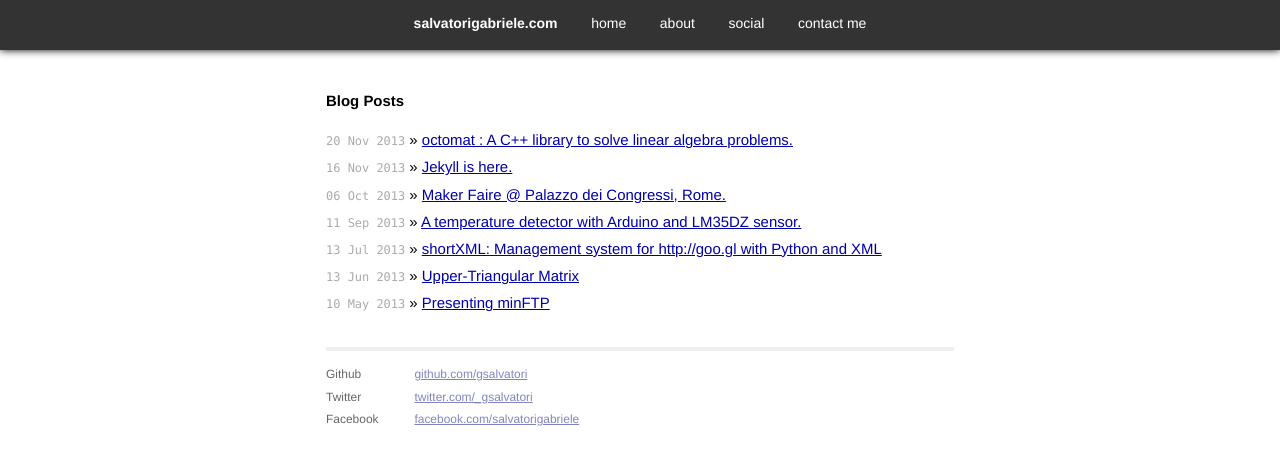
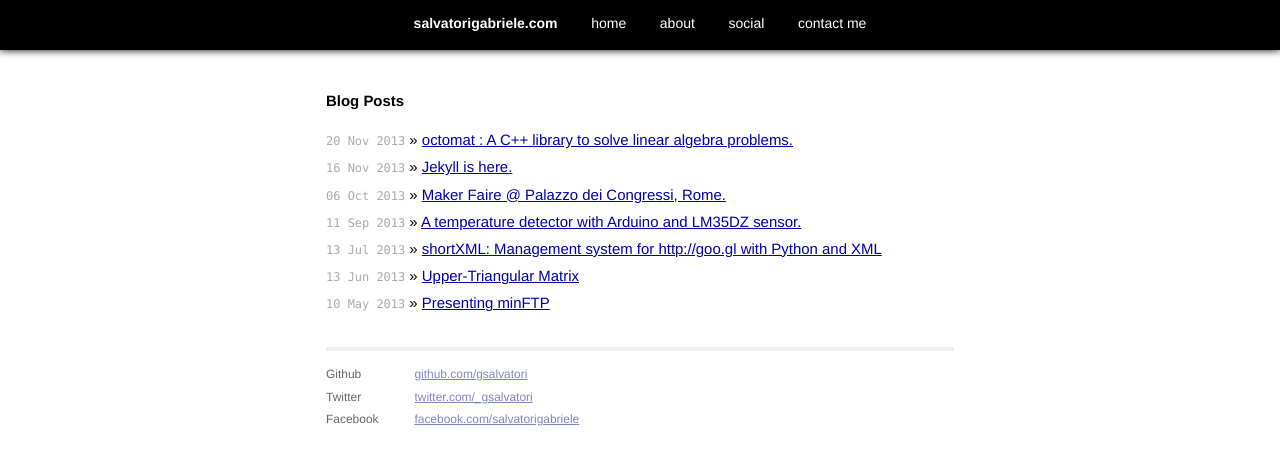
Before and after one commit to gsalvatori/salvatorigabriele.com, a Jekyll site: the page built from index.html, in a window 1280 px wide. Shown: the top 465 px of the page. Built offline with Jekyll 4.4.1, drawn with Linux system fonts in a browser that asks for light colours; Markdown is read by kramdown in place of the engine named in the settings.

Commit message:
Update main.css

```diff
--- a/css/main.css
+++ b/css/main.css
@@ -175,7 +175,7 @@ a:visited { color: #00a; }
   -moz-box-shadow: 0px 0px 8px 0px #000000;
   box-shadow: 0px 0px 8px 0px #000000;
   /* Adds the transparent background */
-  background-color: rgba(1, 1, 1, 0.8);
+  background-color: rgba(0,0,0,1.0);
   color: rgba(1, 1, 1, 0.8);
 }
 
```
